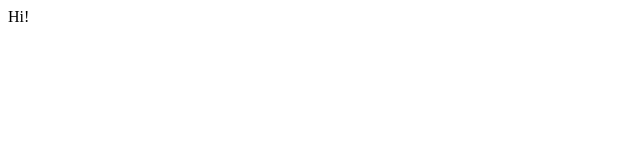
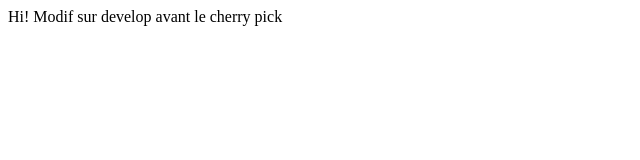
Before and after one commit to natissla/training, a plain HTML site: page index.html in a window 1280 px wide. Shown: the whole page, without its empty margins (0-640 px from the left). Drawn offline with Linux system fonts and the light colour scheme.

Commit message:
Modif avant cherry pick

```diff
--- a/index.html
+++ b/index.html
@@ -4,5 +4,6 @@
 </head>
 <body>
 Hi!
+Modif sur develop avant le cherry pick
 </body>
 </html>
```
